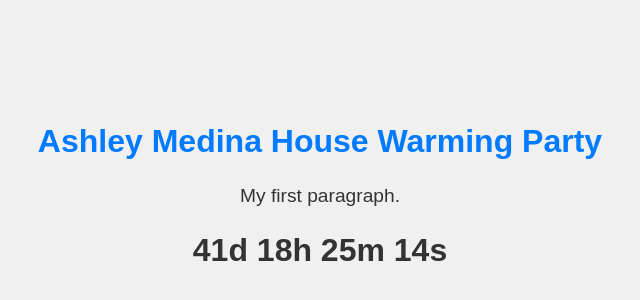
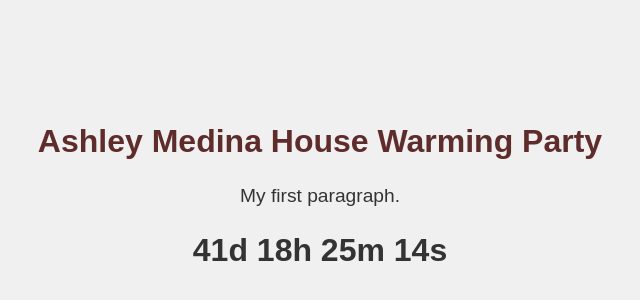
Before and after one commit to Koaq14/Ashley.github.io, a plain HTML site: page index.html in a window 1280 px wide. Shown: the part 240-540 px from the top of the page, without its empty margins (320-960 px from the left). Drawn offline with Linux system fonts and the light colour scheme.

Commit message:
color change

```diff
--- a/index.html
+++ b/index.html
@@ -21,7 +21,7 @@
         h1 {
             font-size: 2em;
             text-align: center;
-            color: #007BFF;
+            color: #5f2c2c;
         }
 
         p {
```
